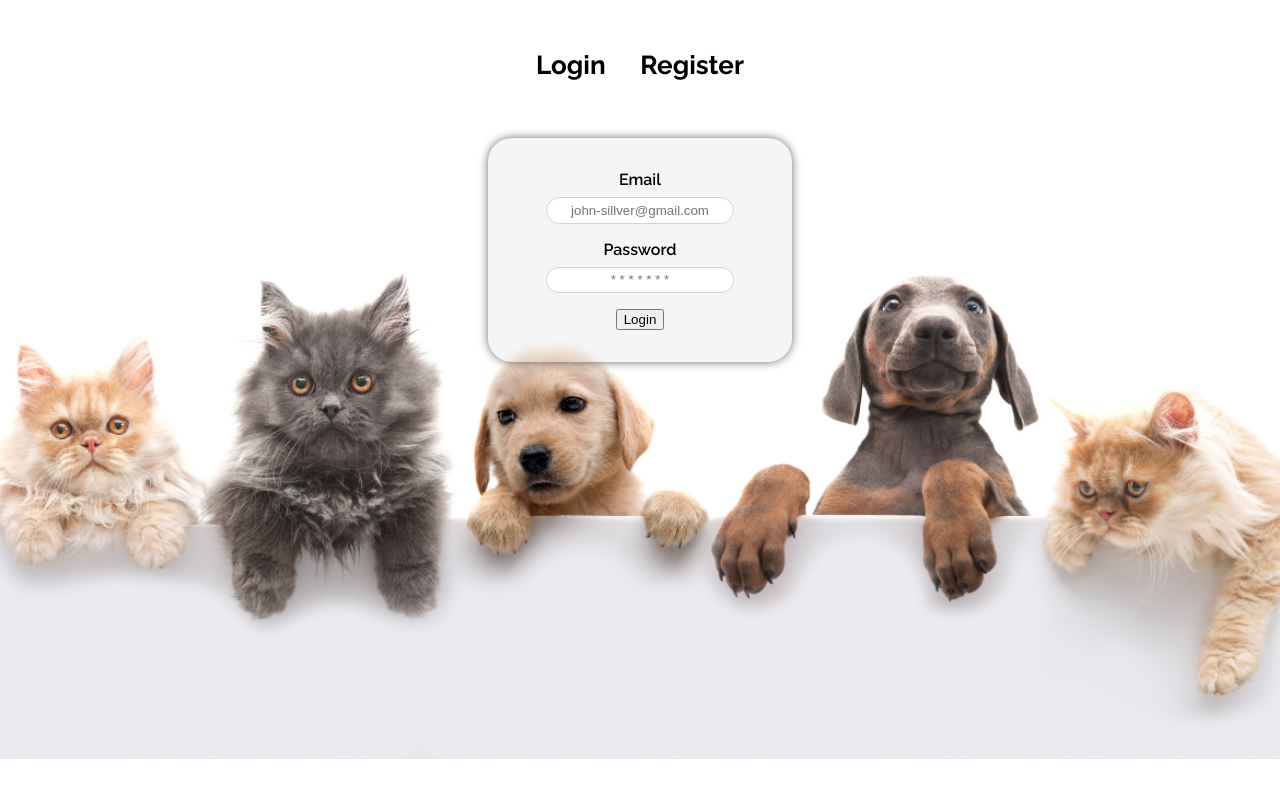
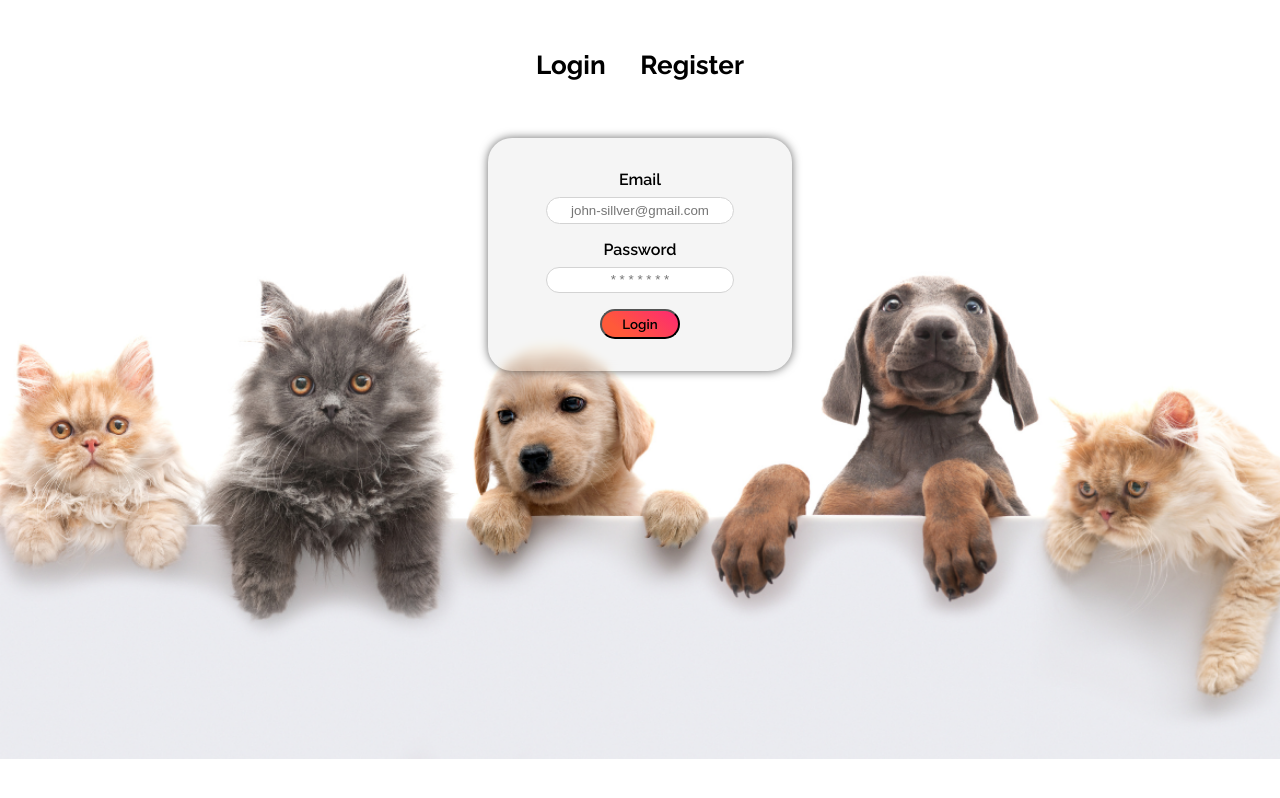
Before and after one commit to ConnectingPets/PetsMatch, a React (Vite) app in the folder client-app/: page /login-register in a window 1280 px wide. Built offline with nearby package versions, Linux system fonts and the light colour scheme.

Commit message:
form-submit-button mixin created
CSubmitButton component style fixed

```diff
--- a/client-app/src/components/common/CSubmitButton/CSubmitButton.scss
+++ b/client-app/src/components/common/CSubmitButton/CSubmitButton.scss
@@ -0,0 +1,5 @@
+@use '../../../global-styles/' as gs;
+
+.form__submit__button {
+    @include gs.form-submit-button(gs.$light-gradient-first,gs.$light-gradient-second);
+}
--- a/client-app/src/components/common/CSubmitButton/CSubmitButton.tsx
+++ b/client-app/src/components/common/CSubmitButton/CSubmitButton.tsx
@@ -2,13 +2,13 @@ import React from 'react';
 import './CSubmitButton.scss';
 
 interface CSubmitButtonProps {
-    textContent:string,
+    textContent: string,
 }
 
-export const CSubmitButton:React.FC<CSubmitButtonProps> = ({
+export const CSubmitButton: React.FC<CSubmitButtonProps> = ({
     textContent
 }) => {
-  return (
-    <input type="submit" value={textContent} />
-  )
+    return (
+        <input className='form__submit__button' type="submit" value={textContent} />
+    )
 }
--- a/client-app/src/global-styles/_mixin.scss
+++ b/client-app/src/global-styles/_mixin.scss
@@ -50,3 +50,21 @@
         }
     }
 }
+
+@mixin form-submit-button($first-color, $second-color) {
+    font-family: 'Raleway', 'serif';
+    font-weight: 600;
+    padding: 0.3rem 1.3rem;
+    border-radius: 2rem;
+    text-transform: capitalize;
+    cursor: pointer;
+    background: linear-gradient(220deg, $first-color 0%, $second-color 77%);
+
+    &:hover {
+        transform: scale(1.1);
+        transition: 0.5s;
+    }
+
+
+
+}
```
